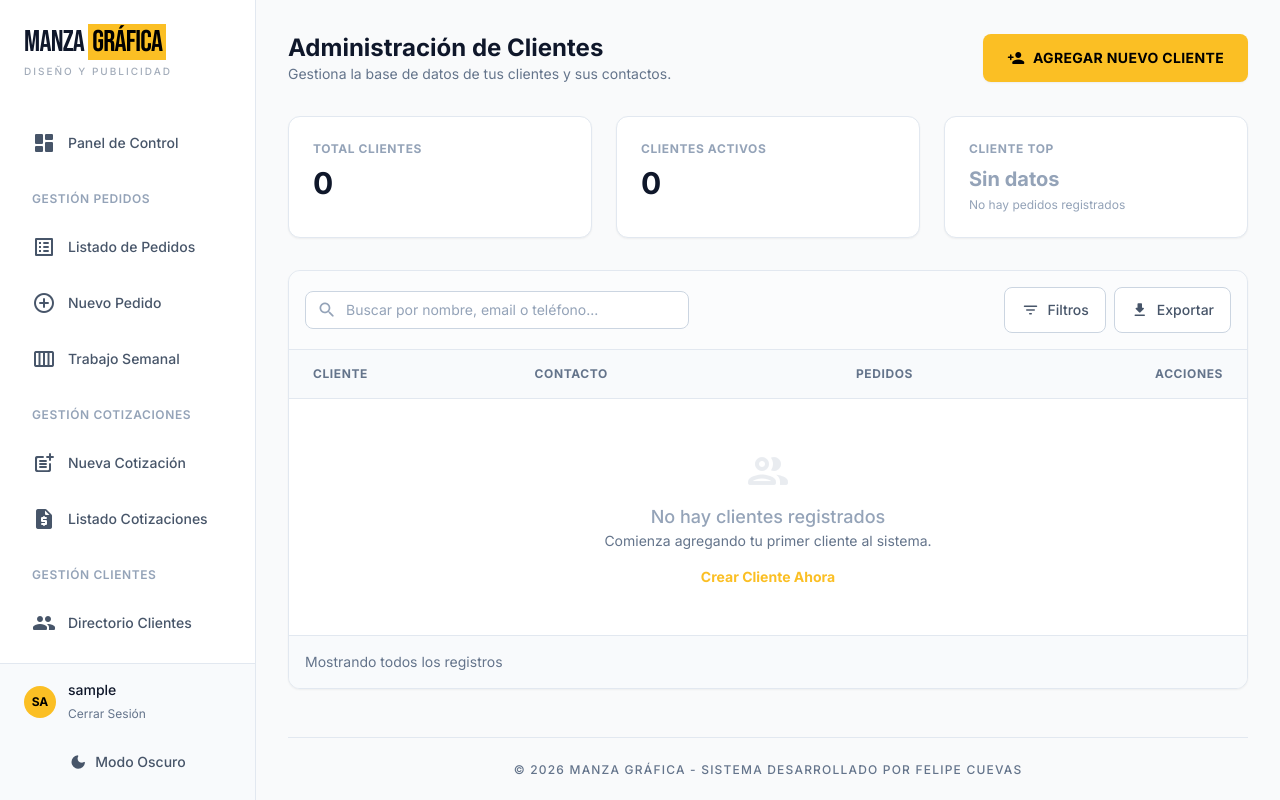
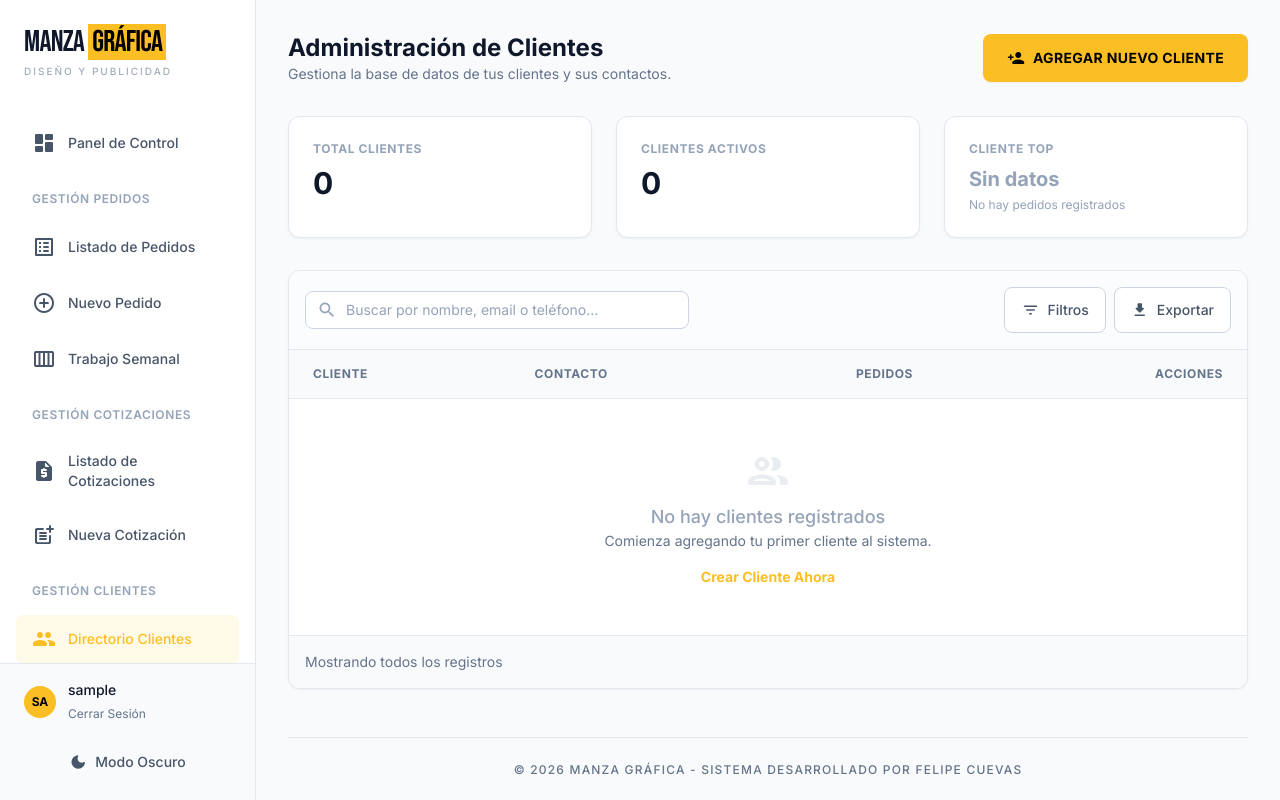
Before and after one commit to ffelipecuevasc/ManzagraficaPedidosApp, a Django app: page /clientes/ in a window 1280 px wide. Run offline with Django 5.2, Linux system fonts and the light colour scheme; the visitor is signed in with stand-in values (Sample User, id 1); data that the repository does not hold is empty; some libraries are stand-ins or nearby versions.

Commit message:
Parche: Reparación de la barra de navegación lateral y limpieza CSS.

```diff
--- a/pedidos/static/pedidos/css/index.css
+++ b/pedidos/static/pedidos/css/index.css
@@ -246,3 +246,30 @@ input[type="file"] {
         background-color: #fff !important;
     }
 }
+
+/* =========================================
+   6. UTILIDADES DE UI (SCROLLBAR)
+   ========================================= */
+/* Scrollbar delgado y elegante para Webkit (Chrome, Safari, Edge) */
+.custom-scrollbar::-webkit-scrollbar {
+    width: 6px; /* Ancho delgado */
+    height: 6px;
+}
+.custom-scrollbar::-webkit-scrollbar-track {
+    background: transparent; /* Fondo invisible */
+}
+.custom-scrollbar::-webkit-scrollbar-thumb {
+    background-color: #cbd5e1; /* Gris suave (slate-300) */
+    border-radius: 3px;
+}
+/* Scrollbar en modo oscuro */
+.dark .custom-scrollbar::-webkit-scrollbar-thumb {
+    background-color: #404040; /* Gris oscuro (neutral-700) */
+}
+/* Hover del scrollbar */
+.custom-scrollbar::-webkit-scrollbar-thumb:hover {
+    background-color: #94a3b8; /* slate-400 */
+}
+.dark .custom-scrollbar::-webkit-scrollbar-thumb:hover {
+    background-color: #525252; /* neutral-600 */
+}
--- a/pedidos/templates/pedidos/base.html
+++ b/pedidos/templates/pedidos/base.html
@@ -35,33 +35,8 @@
     </script>
     <link href="https://cdn.jsdelivr.net/npm/select2@4.1.0-rc.0/dist/css/select2.min.css" rel="stylesheet" />
     <link href="https://cdn.jsdelivr.net/npm/summernote@0.8.18/dist/summernote-lite.min.css" rel="stylesheet">
+
     <link href="{% static 'pedidos/css/index.css' %}" rel="stylesheet">
-
-    <style>
-        /* Scrollbar delgado y elegante para Webkit (Chrome, Safari, Edge) */
-        .custom-scrollbar::-webkit-scrollbar {
-            width: 6px; /* Ancho delgado */
-            height: 6px;
-        }
-        .custom-scrollbar::-webkit-scrollbar-track {
-            background: transparent; /* Fondo invisible */
-        }
-        .custom-scrollbar::-webkit-scrollbar-thumb {
-            background-color: #cbd5e1; /* Gris suave (slate-300) */
-            border-radius: 3px;
-        }
-        /* Scrollbar en modo oscuro */
-        .dark .custom-scrollbar::-webkit-scrollbar-thumb {
-            background-color: #404040; /* Gris oscuro (neutral-700) */
-        }
-        /* Hover del scrollbar */
-        .custom-scrollbar::-webkit-scrollbar-thumb:hover {
-            background-color: #94a3b8; /* slate-400 */
-        }
-        .dark .custom-scrollbar::-webkit-scrollbar-thumb:hover {
-            background-color: #525252; /* neutral-600 */
-        }
-    </style>
 </head>
 <body class="bg-background-light dark:bg-background-dark text-slate-900 dark:text-slate-100 h-screen flex overflow-hidden">
 
@@ -85,7 +60,7 @@
                 <p class="px-4 text-xs font-semibold text-slate-400 uppercase tracking-wider">Gestión Pedidos</p>
             </div>
 
-            <a href="{% url 'lista_pedidos' %}" class="flex items-center px-4 py-3 text-sm font-medium rounded-md hover:bg-slate-100 dark:hover:bg-card-dark transition-colors {% if 'pedidos/lista' in request.path %}bg-primary/10 text-primary{% else %}text-slate-600 dark:text-slate-400{% endif %}">
+            <a href="{% url 'lista_pedidos' %}" class="flex items-center px-4 py-3 text-sm font-medium rounded-md hover:bg-slate-100 dark:hover:bg-card-dark transition-colors {% if request.resolver_match.url_name == 'lista_pedidos' %}bg-primary/10 text-primary{% else %}text-slate-600 dark:text-slate-400{% endif %}">
                 <span class="material-icons-round mr-3">list_alt</span>
                 Listado de Pedidos
             </a>
@@ -104,23 +79,26 @@
                 <p class="px-4 text-xs font-semibold text-slate-400 uppercase tracking-wider">Gestión Cotizaciones</p>
             </div>
 
-            <a href="{% url 'crear_cotizacion' %}" class="flex items-center px-4 py-3 text-sm font-medium rounded-md hover:bg-slate-100 dark:hover:bg-card-dark transition-colors {% if 'cotizaciones/nueva' in request.path %}bg-primary/10 text-primary{% else %}text-slate-600 dark:text-slate-400{% endif %}">
+            <a href="{% url 'lista_cotizaciones' %}" class="flex items-center px-4 py-3 text-sm font-medium rounded-md hover:bg-slate-100 dark:hover:bg-card-dark transition-colors {% if request.resolver_match.url_name == 'lista_cotizaciones' %}bg-primary/10 text-primary{% else %}text-slate-600 dark:text-slate-400{% endif %}">
+                <span class="material-icons-round mr-3">request_quote</span>
+                Listado de Cotizaciones
+            </a>
+
+            <a href="{% url 'crear_cotizacion' %}" class="flex items-center px-4 py-3 text-sm font-medium rounded-md hover:bg-slate-100 dark:hover:bg-card-dark transition-colors {% if request.resolver_match.url_name == 'crear_cotizacion' %}bg-primary/10 text-primary{% else %}text-slate-600 dark:text-slate-400{% endif %}">
                 <span class="material-icons-round mr-3">post_add</span>
                 Nueva Cotización
-            </a>
-            <a href="{% url 'lista_cotizaciones' %}" class="flex items-center px-4 py-3 text-sm font-medium rounded-md hover:bg-slate-100 dark:hover:bg-card-dark transition-colors {% if 'cotizaciones/lista' in request.path %}bg-primary/10 text-primary{% else %}text-slate-600 dark:text-slate-400{% endif %}">
-                <span class="material-icons-round mr-3">request_quote</span>
-                Listado Cotizaciones
             </a>
 
             <div class="pt-4 pb-2">
                 <p class="px-4 text-xs font-semibold text-slate-400 uppercase tracking-wider">Gestión Clientes</p>
             </div>
-            <a href="{% url 'lista_clientes' %}" class="flex items-center px-4 py-3 text-sm font-medium rounded-md text-slate-600 dark:text-slate-400 hover:bg-slate-100 dark:hover:bg-card-dark transition-colors">
+
+            <a href="{% url 'lista_clientes' %}" class="flex items-center px-4 py-3 text-sm font-medium rounded-md hover:bg-slate-100 dark:hover:bg-card-dark transition-colors {% if request.resolver_match.url_name == 'lista_clientes' %}bg-primary/10 text-primary{% else %}text-slate-600 dark:text-slate-400{% endif %}">
                 <span class="material-icons-round mr-3">people</span>
                 Directorio Clientes
             </a>
-            <a href="{% url 'crear_cliente' %}" class="flex items-center px-4 py-3 text-sm font-medium rounded-md text-slate-600 dark:text-slate-400 hover:bg-slate-100 dark:hover:bg-card-dark transition-colors">
+
+            <a href="{% url 'crear_cliente' %}" class="flex items-center px-4 py-3 text-sm font-medium rounded-md hover:bg-slate-100 dark:hover:bg-card-dark transition-colors {% if request.resolver_match.url_name == 'crear_cliente' %}bg-primary/10 text-primary{% else %}text-slate-600 dark:text-slate-400{% endif %}">
                 <span class="material-icons-round mr-3">person_add</span>
                 Agregar Cliente
             </a>
```
